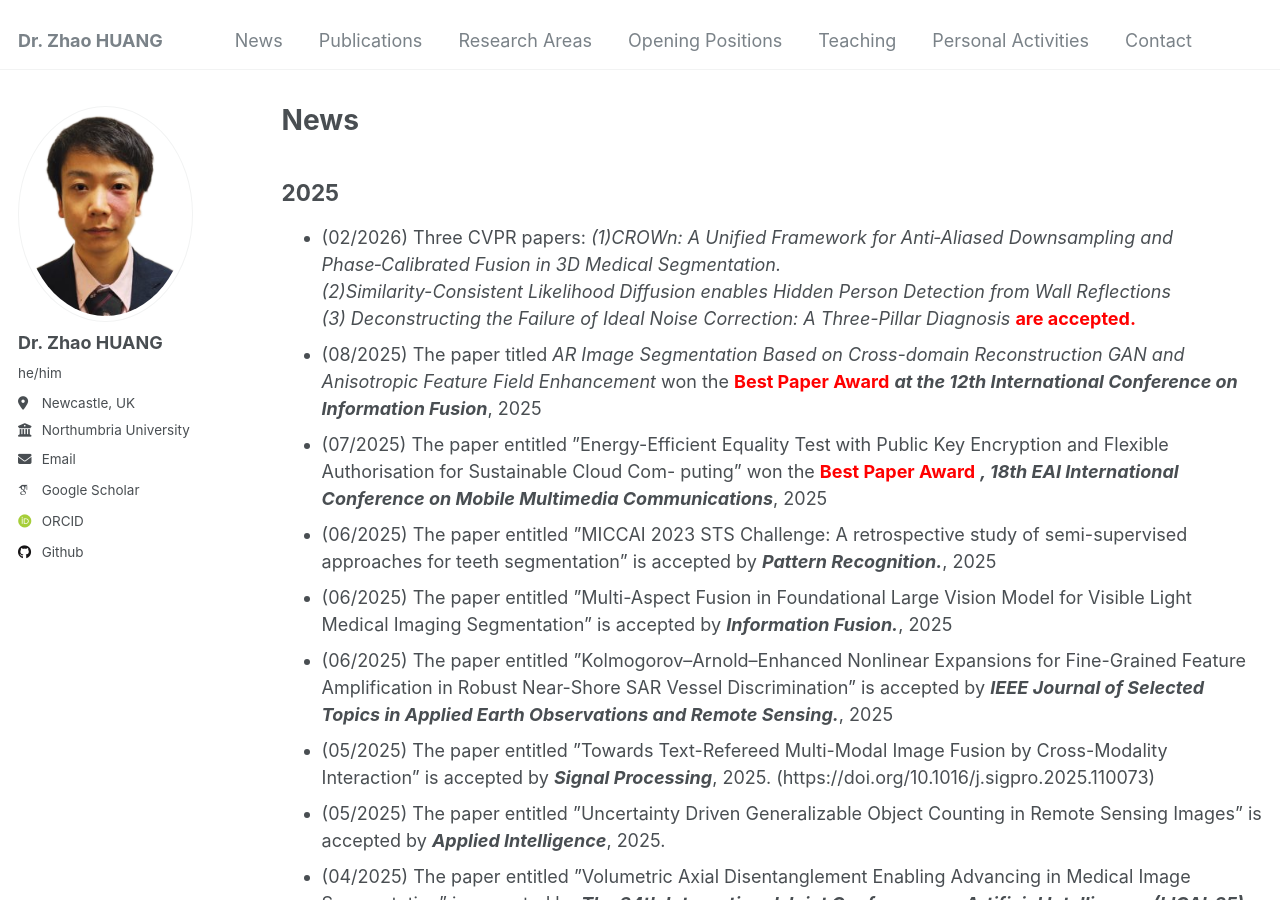
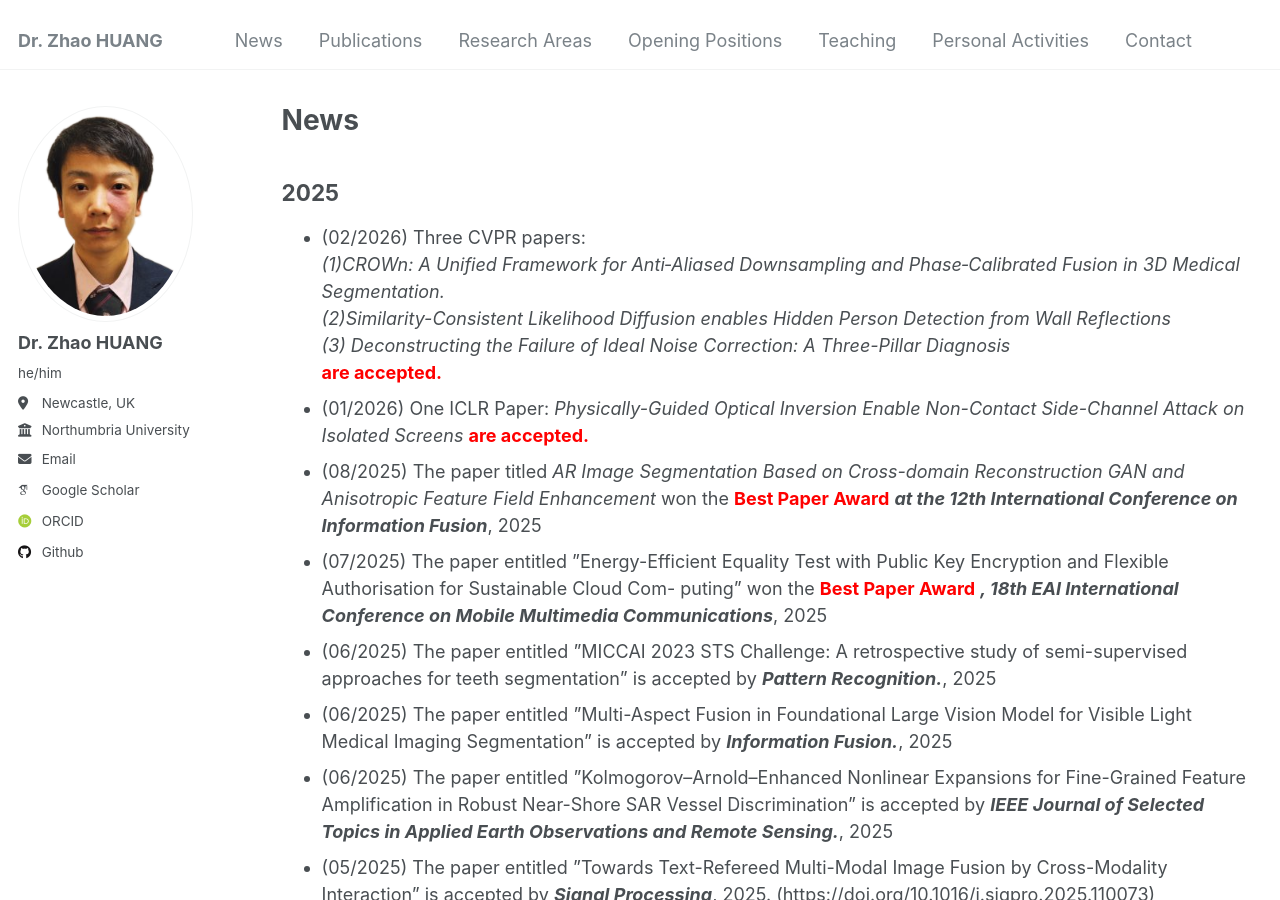
Before and after one commit to ZZ2020zz/ZZ2020zz.github.io, a Jekyll site: the page built from _pages/news.html, in a window 1280 px wide and 900 px high. Built offline with Jekyll 4.4.1, drawn with Linux system fonts in a browser that asks for light colours; some web fonts are replaced.

Commit message:
Update news.html

```diff
--- a/_pages/news.html
+++ b/_pages/news.html
@@ -19,12 +19,12 @@ author_profile: true
             <h2>2025</h2>
             <ul>
 
-            <li>(02/2026) Three CVPR papers:
+            <li>(02/2026) Three CVPR papers: <br>
                 <em>(1)CROWn: A Unified Framework for Anti‑Aliased Downsampling and Phase‑Calibrated Fusion in 3D Medical Segmentation.</em><br>
                 <em>(2)Similarity-Consistent Likelihood Diffusion enables Hidden Person Detection from Wall Reflections</em><br>
-                <em>(3) Deconstructing the Failure of Ideal Noise Correction: A Three-Pillar Diagnosis</em>
+                <em>(3) Deconstructing the Failure of Ideal Noise Correction: A Three-Pillar Diagnosis</em><br>
              <span style="color: red; font-weight: 700;">are accepted.</span>
-
+            <li>(01/2026) One ICLR Paper: <em>Physically-Guided Optical Inversion Enable Non-Contact Side-Channel Attack on Isolated Screens</em> <span style="color: red; font-weight: 700;">are accepted.</span>
             <li>(08/2025) The paper titled <em>AR Image Segmentation Based on Cross-domain Reconstruction GAN and Anisotropic Feature Field Enhancement</em>
             won the <span style="color: red; font-weight: 700;">Best Paper Award</span>
             <em style="font-style: italic;font-weight: bold;"> at the 12th International Conference on Information Fusion</em>, 2025
```
